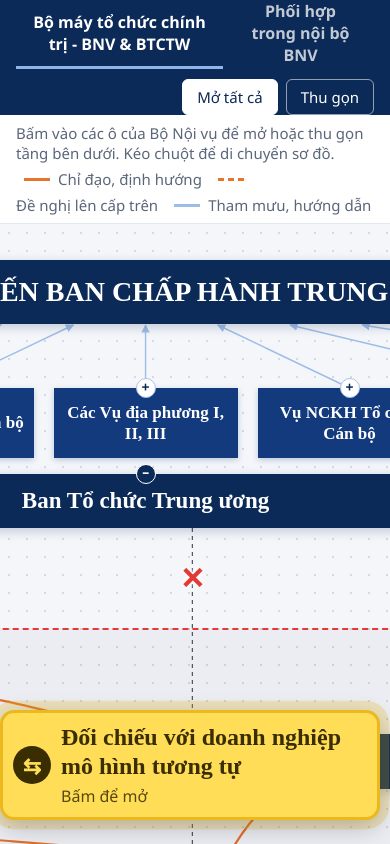
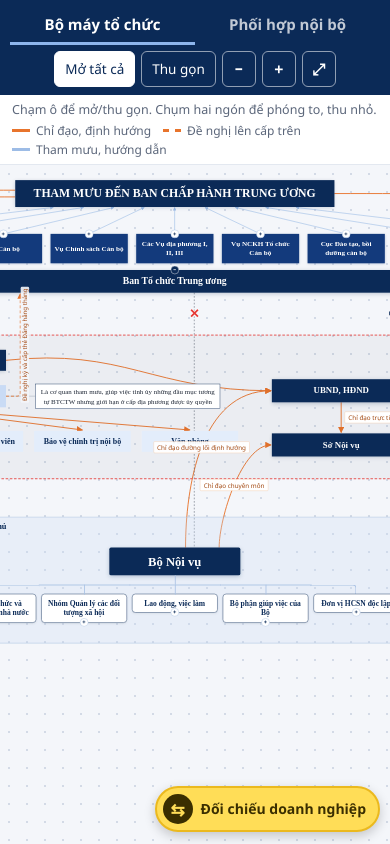
Before and after one commit to hpudangtapcode/bomaytochuc, a plain HTML site: page index.html in a window 390 px wide. Drawn offline with Linux system fonts and the light colour scheme.

Commit message:
Giao diện điện thoại: phóng to/thu nhỏ sơ đồ, thanh trên gọn, nút đối chiếu nhỏ
- zoom.js: nút −/+/vừa màn hình, chụm hai ngón, Ctrl + lăn chuột
- Điện thoại mở sẵn sơ đồ ở cỡ nhỏ để thấy toàn cảnh; thẻ Phối hợp vừa chiều ngang
- Tên thẻ, lời hướng dẫn, nút đối chiếu rút gọn trên màn hình hẹp

Co-Authored-By: Claude Opus 5.5 <noreply@anthropic.com>
Claude-Session: https://claude.ai/code/session_014hGVhEp7F7bAhkdQVGSzHN

```diff
--- a/bao-quanh.js
+++ b/bao-quanh.js
@@ -70,9 +70,9 @@
 
   // ---- Vẽ mũi tên
   function box(el) {
-    const m = map.getBoundingClientRect(), r = el.getBoundingClientRect();
-    const x = r.left - m.left, y = r.top - m.top;
-    return { x, y, w: r.width, h: r.height, r: x + r.width, b: y + r.height, cx: x + r.width / 2, cy: y + r.height / 2 };
+    const m = map.getBoundingClientRect(), r = el.getBoundingClientRect(), z = window.zoomOf ? window.zoomOf(map) : 1;
+    const x = (r.left - m.left) / z, y = (r.top - m.top) / z, w = r.width / z, h = r.height / z;
+    return { x, y, w, h, r: x + w, b: y + h, cx: x + w / 2, cy: y + h / 2 };
   }
   const P = (x, y) => ({ x, y });
   const bez = (p, t) => {
--- a/doi-chieu.js
+++ b/doi-chieu.js
@@ -71,14 +71,15 @@
     btn.classList.toggle("open", open);
     btn.setAttribute("aria-expanded", String(open));
     small.textContent = open ? "Bấm để đóng" : "Bấm để mở";
-    requestAnimationFrame(() => {
+    // chờ khung phóng to cập nhật kích thước rồi mới cuộn
+    requestAnimationFrame(() => requestAnimationFrame(() => {
       const c = canvas.getBoundingClientRect();
       const target = open ? panel : map;
       const r = target.getBoundingClientRect();
       const left = open ? canvas.scrollLeft + r.left - c.left - 40
         : canvas.scrollLeft + r.left - c.left + (r.width - c.width) / 2;
       canvas.scrollTo({ left: Math.max(0, left), top: open ? 0 : canvas.scrollTop, behavior: "smooth" });
-    });
+    }));
   }
   btn.addEventListener("click", () => setOpen(panel.hidden));
 })();
--- a/index.html
+++ b/index.html
@@ -4,13 +4,13 @@
   <meta charset="UTF-8">
   <meta name="viewport" content="width=device-width, initial-scale=1">
   <title>Bộ máy tổ chức chính trị - BNV & BTCTW</title>
-  <link rel="stylesheet" href="site.css?v=202611250627">
+  <link rel="stylesheet" href="site.css?v=202611250700">
 </head>
 <body>
   <header class="topbar">
     <nav class="tabs" role="tablist">
-      <button class="tab" role="tab" data-view="co-cau">Bộ máy tổ chức chính trị - BNV &amp; BTCTW</button>
-      <button class="tab" role="tab" data-view="phoi-hop">Phối hợp trong nội bộ BNV</button>
+      <button class="tab" role="tab" data-view="co-cau"><span class="long">Bộ máy tổ chức chính trị - BNV &amp; BTCTW</span><span class="short">Bộ máy tổ chức</span></button>
+      <button class="tab" role="tab" data-view="phoi-hop"><span class="long">Phối hợp trong nội bộ BNV</span><span class="short">Phối hợp nội bộ</span></button>
     </nav>
     <div class="tools" data-for="co-cau">
       <button id="open-all" class="btn solid">Mở tất cả</button>
@@ -24,13 +24,14 @@
   <!-- Thẻ 1: cơ cấu tổ chức dạng cây -->
   <section class="view" id="view-co-cau">
     <div class="hint-bar">
-      <span>Bấm vào các ô của Bộ Nội vụ để mở hoặc thu gọn tầng bên dưới. Kéo chuột để di chuyển sơ đồ.</span>
-      <span class="map-legend"><i class="sw chidao"></i>Chỉ đạo, định hướng <i class="sw dexuat"></i>Đề nghị lên cấp trên <i class="sw thammuu"></i>Tham mưu, hướng dẫn</span>
+      <span class="long">Bấm vào các ô của Bộ Nội vụ để mở hoặc thu gọn tầng bên dưới. Kéo chuột để di chuyển sơ đồ, Ctrl + lăn chuột để phóng to.</span>
+      <span class="short">Chạm ô để mở/thu gọn. Chụm hai ngón để phóng to, thu nhỏ.</span>
+      <span class="map-legend"><span><i class="sw chidao"></i>Chỉ đạo, định hướng</span> <span><i class="sw dexuat"></i>Đề nghị lên cấp trên</span> <span><i class="sw thammuu"></i>Tham mưu, hướng dẫn</span></span>
     </div>
     <button type="button" class="dc-toggle" id="dc-toggle" aria-controls="doichieu" aria-expanded="false">
       <span class="dc-toggle-icon" aria-hidden="true">⇆</span>
       <span class="dc-toggle-text">
-        <b>Đối chiếu với doanh nghiệp mô hình tương tự</b>
+        <b><span class="long">Đối chiếu với doanh nghiệp mô hình tương tự</span><span class="short">Đối chiếu doanh nghiệp</span></b>
         <small>Bấm để mở</small>
       </span>
     </button>
@@ -116,22 +117,32 @@
     </div>
   </section>
 
-  <script src="co-cau-data.js?v=202611250627"></script>
-  <script src="co-cau.js?v=202611250627"></script>
-  <script src="doi-chieu.js?v=202611250627"></script>
-  <script src="bao-quanh.js?v=202611250627"></script>
-  <script src="phoi-hop-data.js?v=202611250627"></script>
-  <script src="phoi-hop.js?v=202611250627"></script>
+  <script src="zoom.js?v=202611250700"></script>
+  <script src="co-cau-data.js?v=202611250700"></script>
+  <script src="co-cau.js?v=202611250700"></script>
+  <script src="doi-chieu.js?v=202611250700"></script>
+  <script src="bao-quanh.js?v=202611250700"></script>
+  <script src="phoi-hop-data.js?v=202611250700"></script>
+  <script src="phoi-hop.js?v=202611250700"></script>
   <script>
   (function () {
     "use strict";
     const views = ["co-cau", "phoi-hop"];
+    // phóng to / thu nhỏ; trên điện thoại mở sẵn ở cỡ nhỏ để thấy toàn cảnh
+    const small = window.innerWidth < 760;
+    const zc = makeZoom({ canvas: document.getElementById("tree-canvas"), content: document.querySelector(".map-wrap"), initial: small ? 0.42 : 1 });
+    const zp = makeZoom({ canvas: document.getElementById("ph-canvas"), content: document.getElementById("ph-stage") });
+    zoomButtons(document.querySelector('.tools[data-for="co-cau"]'), zc);
+    zoomButtons(document.querySelector('.tools[data-for="phoi-hop"]'), zp);
+    let phFitted = !small;
     function show(v) {
       if (!views.includes(v)) v = "co-cau";
       document.querySelectorAll(".tab").forEach((t) => t.setAttribute("aria-selected", String(t.dataset.view === v)));
       document.querySelectorAll(".view").forEach((s) => s.classList.toggle("active", s.id === "view-" + v));
       document.querySelectorAll(".tools").forEach((s) => (s.hidden = s.dataset.for !== v));
+      (v === "co-cau" ? zc : zp).refresh(); // khung vừa hiện: đo lại kích thước
       if (v === "co-cau" && window.coCauShow) window.coCauShow();
+      if (v === "phoi-hop" && !phFitted) { phFitted = true; zp.fit(); }
       if (v === "phoi-hop" && window.phoiHopShow) window.phoiHopShow();
     }
     document.querySelectorAll(".tab").forEach((t) =>
--- a/phoi-hop.js
+++ b/phoi-hop.js
@@ -72,9 +72,9 @@
 
   // ---- Hình học
   function box(el) {
-    const s = stage.getBoundingClientRect(), r = el.getBoundingClientRect();
-    const x = r.left - s.left, y = r.top - s.top;
-    return { x, y, w: r.width, h: r.height, r: x + r.width, b: y + r.height, cx: x + r.width / 2, cy: y + r.height / 2 };
+    const s = stage.getBoundingClientRect(), r = el.getBoundingClientRect(), z = window.zoomOf ? window.zoomOf(stage) : 1;
+    const x = (r.left - s.left) / z, y = (r.top - s.top) / z, w = r.width / z, h = r.height / z;
+    return { x, y, w, h, r: x + w, b: y + h, cx: x + w / 2, cy: y + h / 2 };
   }
   const clamp = (v, a, b) => Math.max(a, Math.min(b, v));
   const bez = (p, t) => {
--- a/site.css
+++ b/site.css
@@ -497,3 +497,42 @@ button.m-unit:focus-visible, button.m-tctw:focus-visible { outline: 3px solid #8
   margin: -4px 24px 14px; padding: 12px 16px; background: #FFF4C2; border-left: 6px solid #EBB91E; border-radius: 4px;
   font: italic 20px/1.4 var(--font); color: #3A2E00;
 }
+
+/* ===== Phóng to / thu nhỏ ===== */
+.zoom-sizer { margin: 0 auto; overflow: hidden; }
+.map-wrap { min-width: 0; }
+.ph-stage { margin: 0; }
+.tree-canvas, .ph-canvas { touch-action: pan-x pan-y; }
+.zoom-btn { min-width: 38px; font-weight: 700; }
+.short { display: none; }
+
+/* ===== Điện thoại ===== */
+@media (max-width: 760px) {
+  .long { display: none; }
+  .short { display: inline; }
+  .topbar { padding: 6px 10px 8px; gap: 6px; min-height: 0; flex-direction: column; align-items: stretch; }
+  .tabs { gap: 0; }
+  .tab { flex: 1; font-size: 15px; padding: 8px 4px; white-space: nowrap; }
+  .topbar .tools { margin-left: 0; justify-content: center; gap: 6px; flex-wrap: nowrap; }
+  .btn { font-size: 13.5px; padding: 6px 10px; }
+  .zoom-btn { min-width: 34px; padding: 6px 0; font-size: 16px; }
+  .hint-bar { font-size: 12.5px; padding: 6px 12px; gap: 4px; }
+  .map-legend { gap: 2px 4px; font-size: 12px; }
+  .map-legend .sw { width: 18px; margin-left: 4px; }
+  .map-legend .sw:first-child { margin-left: 0; }
+
+  .dc-toggle, .dc-toggle.open {
+    right: 10px; bottom: 12px; top: auto; transform: none;
+    padding: 6px 12px 6px 6px; gap: 8px; border-width: 2px; border-radius: 999px;
+    box-shadow: 0 4px 12px rgba(0,0,0,.2); animation: none;
+  }
+  .dc-toggle-icon, .dc-toggle.open .dc-toggle-icon { width: 30px; height: 30px; font-size: 17px; }
+  .dc-toggle-text b, .dc-toggle.open .dc-toggle-text b { font: bold 14px/1.2 var(--ui); max-width: none; }
+  .dc-toggle-text small { display: none; }
+
+  .ph-canvas { max-height: 60vh; }
+  .ph-side { padding: 12px 14px; font-size: 15px; }
+  .ph-legend { flex-direction: row; flex-wrap: wrap; gap: 6px 14px; font-size: 13px; }
+}
+.map-legend > span { white-space: nowrap; display: inline-flex; align-items: center; gap: 6px; }
+@media (max-width: 760px) { .map-legend .sw { margin-left: 0; } .map-legend { gap: 2px 12px; } }
--- /dev/null
+++ b/zoom.js
@@ -0,0 +1,98 @@
+/* Phóng to / thu nhỏ sơ đồ: nút +/−, chụm hai ngón trên điện thoại, Ctrl + lăn chuột trên máy tính.
+ * window.makeZoom({ canvas, content, initial }) → { set, fit, scale }
+ *  - canvas: khung cuộn; content: phần sơ đồ được phóng to.
+ *  - Các file vẽ mũi tên đo vị trí bằng getBoundingClientRect nên phải chia cho window.zoomOf(el). */
+(function () {
+  "use strict";
+  const MIN = 0.2, MAX = 2;
+  const clamp = (v) => Math.max(MIN, Math.min(MAX, v));
+
+  // tỉ lệ đang phóng của một phần tử (1 nếu không phóng)
+  window.zoomOf = (el) => (el.offsetWidth ? el.getBoundingClientRect().width / el.offsetWidth : 1) || 1;
+
+  window.makeZoom = function ({ canvas, content, initial }) {
+    // khung bọc có kích thước bằng sơ đồ sau khi phóng, để thanh cuộn đúng
+    const sizer = document.createElement("div");
+    sizer.className = "zoom-sizer";
+    content.parentNode.insertBefore(sizer, content);
+    sizer.appendChild(content);
+    content.style.transformOrigin = "0 0";
+    let s = 1;
+
+    function apply() {
+      content.style.transform = s === 1 ? "" : `scale(${s})`;
+      sizer.style.width = content.offsetWidth * s + "px";
+      sizer.style.height = content.offsetHeight * s + "px";
+    }
+    new ResizeObserver(apply).observe(content);
+
+    // phóng quanh một điểm trên màn hình (giữ điểm đó đứng yên)
+    function zoomAt(next, x, y) {
+      next = clamp(next);
+      const r = sizer.getBoundingClientRect();
+      const px = (x - r.left) / s, py = (y - r.top) / s;
+      s = next;
+      apply();
+      const r2 = sizer.getBoundingClientRect();
+      canvas.scrollLeft += r2.left + px * s - x;
+      canvas.scrollTop += r2.top + py * s - y;
+    }
+    const center = () => {
+      const c = canvas.getBoundingClientRect();
+      return [c.left + c.width / 2, c.top + Math.min(c.height, 600) / 2];
+    };
+    const set = (v) => zoomAt(v, ...center());
+    const fit = () => {
+      set(canvas.clientWidth / content.offsetWidth);
+      canvas.scrollLeft = (canvas.scrollWidth - canvas.clientWidth) / 2;
+    };
+
+    // chụm hai ngón
+    let pinch = null;
+    const mid = (t) => [(t[0].clientX + t[1].clientX) / 2, (t[0].clientY + t[1].clientY) / 2];
+    const dist = (t) => Math.hypot(t[0].clientX - t[1].clientX, t[0].clientY - t[1].clientY);
+    canvas.addEventListener("touchstart", (e) => {
+      if (e.touches.length === 2) pinch = { d: dist(e.touches), s, m: mid(e.touches) };
+    }, { passive: true });
+    canvas.addEventListener("touchmove", (e) => {
+      if (!pinch || e.touches.length !== 2) return;
+      e.preventDefault();
+      const m = mid(e.touches);
+      zoomAt(pinch.s * dist(e.touches) / pinch.d, m[0], m[1]);
+      // kéo hai ngón để di chuyển
+      canvas.scrollLeft -= m[0] - pinch.m[0];
+      canvas.scrollTop -= m[1] - pinch.m[1];
+      pinch.m = m;
+    }, { passive: false });
+    canvas.addEventListener("touchend", (e) => { if (e.touches.length < 2) pinch = null; });
+    // Safari: chặn phóng cả trang khi chụm trên sơ đồ
+    canvas.addEventListener("gesturestart", (e) => e.preventDefault());
+    // Ctrl + lăn chuột / chụm trên bàn di chuột
+    canvas.addEventListener("wheel", (e) => {
+      if (!e.ctrlKey) return;
+      e.preventDefault();
+      zoomAt(s * Math.exp(-e.deltaY * 0.01), e.clientX, e.clientY);
+    }, { passive: false });
+
+    if (initial && initial !== 1) { s = clamp(initial); }
+    apply();
+    return { set, fit, zoomAt, refresh: apply, scale: () => s };
+  };
+
+  // nút +, −, vừa khung trong thanh công cụ
+  window.zoomButtons = function (tools, z) {
+    const mk = (label, title, fn) => {
+      const b = document.createElement("button");
+      b.type = "button";
+      b.className = "btn zoom-btn";
+      b.textContent = label;
+      b.title = title;
+      b.setAttribute("aria-label", title);
+      b.addEventListener("click", fn);
+      tools.appendChild(b);
+    };
+    mk("−", "Thu nhỏ", () => z.set(z.scale() / 1.25));
+    mk("+", "Phóng to", () => z.set(z.scale() * 1.25));
+    mk("⤢", "Vừa màn hình", () => z.fit());
+  };
+})();
```
Also changed, not shown: 1 other file.
